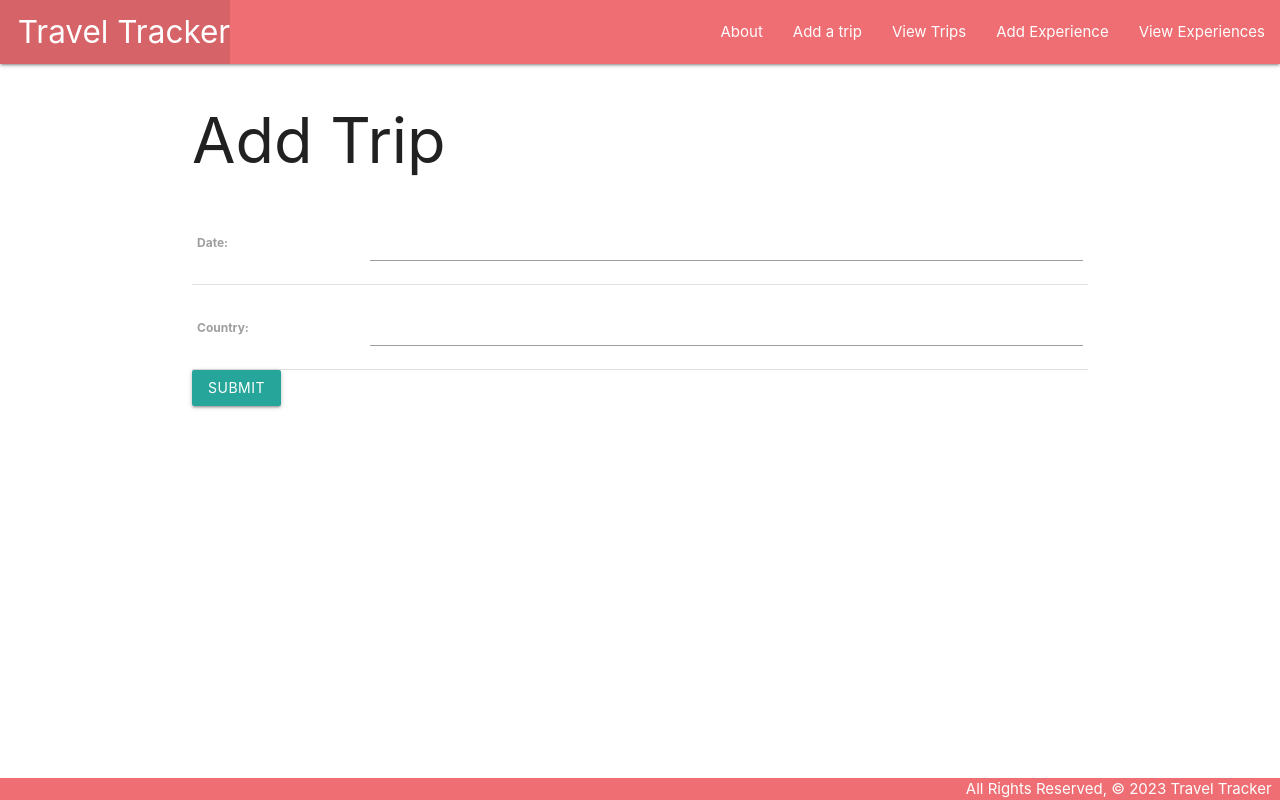
After one commit to blkurd/Tour-Guide, a Django app: page /trips/create in a window 1280 px wide. The commit adds this page. Run offline with Django 4.2, Linux system fonts and the light colour scheme.

```diff
--- a/traveltracker/main_app/models.py
+++ b/traveltracker/main_app/models.py
@@ -1,4 +1,5 @@
 from django.db import models
+from django.urls import reverse
 
 # Create your models here.
 
@@ -11,3 +12,7 @@ class Experience (models.Model):
    expenses = models.IntegerField()
    description = models.TextField(max_length=500)
    location = models.CharField(max_length=100)
+
+# This link is used to direct to the trip index page after submiting a form.
+def get_absolute_url(self):
+    return reverse('trips', kwargs={'trip_id': self.id })
--- a/traveltracker/main_app/templates/base.html
+++ b/traveltracker/main_app/templates/base.html
@@ -20,9 +20,11 @@
         <ul class="right">
           <!-- <li><a href="/about">About</a></li> -->
           <li><a href="{% url 'about' %}">About</a></li>
+          <li><a href="{% url 'trip-create' %}">Add a trip</a></li>
           <!-- <li><a href="/trips">View Trips</a></li> -->
           <li><a href="{% url 'trip-index' %}">View Trips</a></li>
           <!-- <li><a href="/experiences">View Experiences</a></li> -->
+          <li><a href="{% url 'experience-create' %}">Add Experience</a></li>
           <li><a href="{% url 'experience-index' %}">View Experiences</a></li>
         </ul>
       </div>
--- /dev/null
+++ b/traveltracker/main_app/templates/main_app/trip_form.html
@@ -0,0 +1,15 @@
+{% extends 'base.html' %}
+
+{% block content %}
+  <h1>Add Trip</h1>
+  <!-- Leaving the action empty makes the form post to the same url used to display it -->
+  <form action="" method="POST">
+    <!-- Django requires the following for security purposes -->
+    {% csrf_token %}
+    <table>
+      <!-- Render the inputs inside of <tr>s & <td>s -->
+      {{ form.as_table }}
+    </table>
+    <input type="submit" value="Submit" class="btn">
+  </form>
+{% endblock %}
--- a/traveltracker/main_app/urls.py
+++ b/traveltracker/main_app/urls.py
@@ -10,8 +10,10 @@ urlpatterns = [
   path('about/', views.about, name='about'),
 
   path('trips/', views.trips_index, name='trip-index'),
+  path('trips/create', views.TripCreate.as_view(), name='trip-create'),
 
   path('experiences/', views.experiences_index, name='experience-index'),
+  path('trips/create', views.ExperienceCreate.as_view(), name='experience-create'),
 
   path('experiences/<int:experience_id>/', views.experience_detail, name='detail'),
 
--- a/traveltracker/main_app/views.py
+++ b/traveltracker/main_app/views.py
@@ -1,4 +1,5 @@
 from django.shortcuts import render
+from django.views.generic.edit import CreateView
 from .models import Trip
 from .models import Experience
 
@@ -30,7 +31,26 @@ def experience_detail(request, experience_id):
     experience = Experience.objects.get(id=experience_id)
     return render(request, 'experiences/experience_detail.html', { 'experience': experience })
 
-# trips = [
-#   {'date': 13, 'country': 'Spain'},
-#   {'date': 22, 'country': 'Italy'},
-# ]
+
+class TripCreate(CreateView):
+    model = Trip
+    # fields here is an attribute and is required for a createview. It talk to the form and tells it to use all of its fields
+    fields = '__all__'
+    # like this -----> fields = ["country", "location"] but using fields = '__all__' is best practice.
+
+
+class ExperienceCreate(CreateView):
+    model = Experience
+    fields = '__all__'
+
+# Now we need to add a redirect when we make a success in making a form
+
+# success_url= '/trips/{trip_id}'
+
+
+
+# or, we could redirect to the index page if we want
+
+# success_url= '/trips/'
+
+# success_url= '/experiences/{experience_id}'
```
Also changed, not shown: traveltracker/main_app/templates/main_app/experience_form.html (added, +15 -0 lines).
